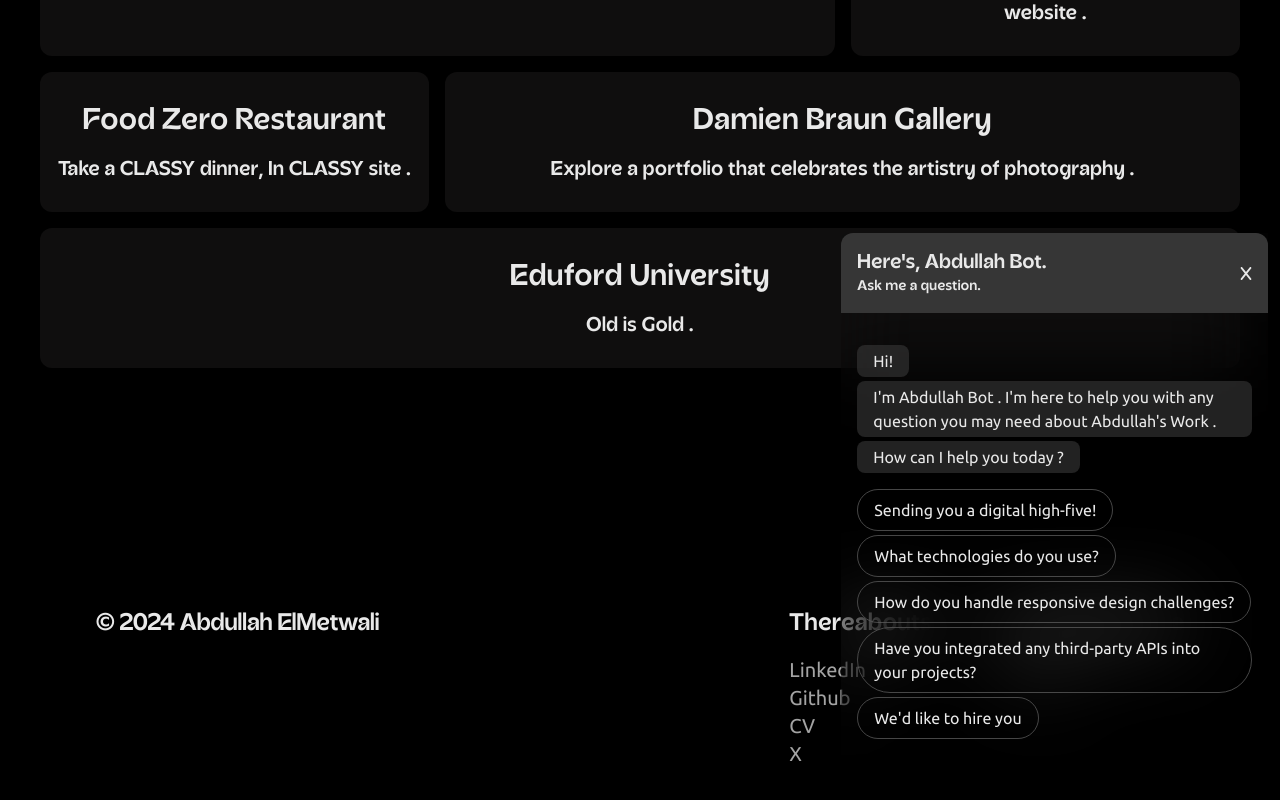
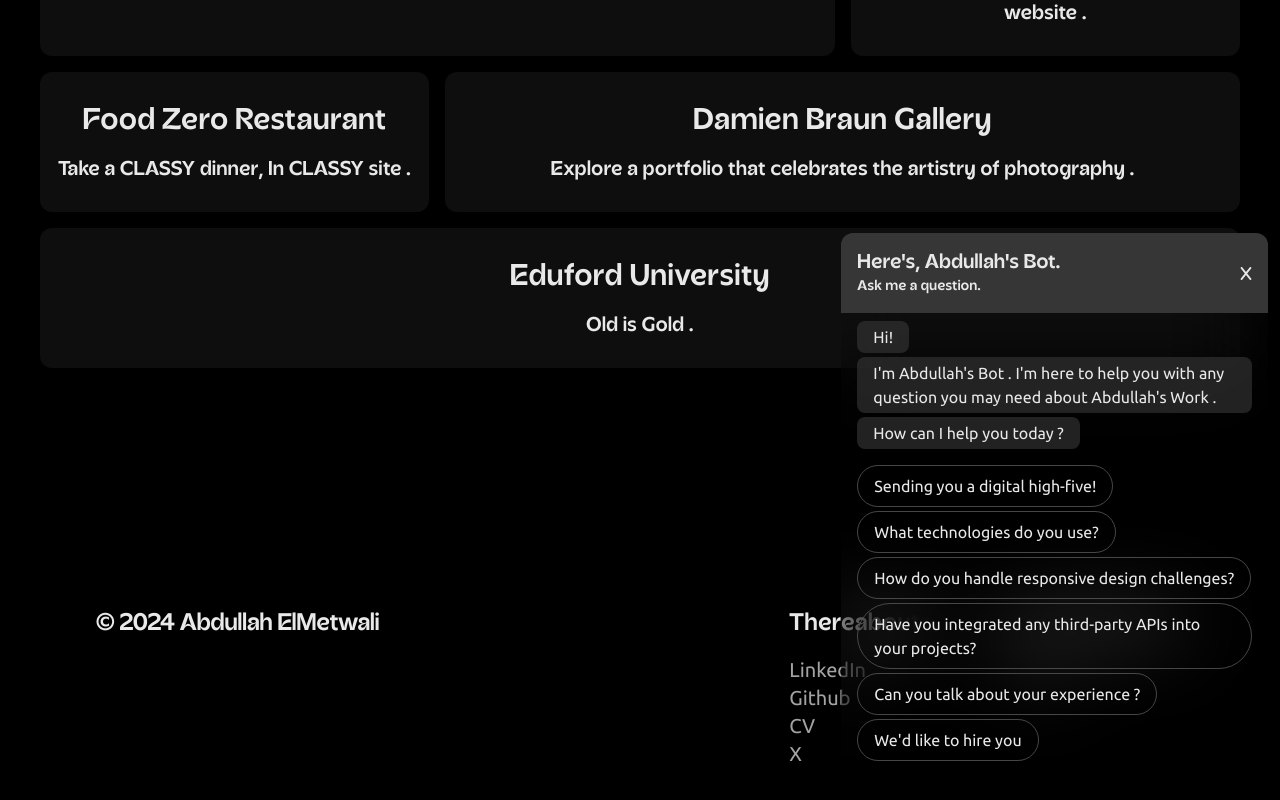
Before and after one commit to abdullahelmetwali/MyPortfolio, a React (Vite) app: page /work in a window 1280 px wide. Shown: the part 791-1591 px from the top of the page. Built offline with nearby package versions, Linux system fonts and the light colour scheme.

Commit message:
Bot Question

```diff
--- a/src/components/ContactBot.jsx
+++ b/src/components/ContactBot.jsx
@@ -56,7 +56,7 @@ const ContactBot = (props) => {
     >
       <header className="bg-[#373737fe] flex justify-between items-center  w-full tracking-wide rounded-tr-xl textAcorn rounded-tl-xl p-4">
         <div>
-          <h2 className="textAcorn text-xl">Here&apos;s, Abdullah Bot.</h2>
+          <h2 className="textAcorn text-xl">Here&apos;s, Abdullah&apos;s Bot.</h2>
           <p className="text-sm">Ask me a question.</p>
         </div>
         <img
--- a/src/components/ProjectDetails.jsx
+++ b/src/components/ProjectDetails.jsx
@@ -27,7 +27,6 @@ const ProjectDetails = () => {
   }, [displayedProject , WorkProjects]);
 
   useEffect(() => {
-    // setPageTitle(displayedProject.projectName)
     window.scrollTo({
       top: 0,
       behavior: "auto",
--- a/src/json/appData.json
+++ b/src/json/appData.json
@@ -5,7 +5,7 @@
         "projectMainImg": "/imgs/BlackWolfECommerceMain.png",
         "projectOverView": "I made this platform, and so improved performance by optimizing search functionalities, cart management processes, and product retrieval speeds. My enhancements include introducing animations across the site to enhance user engagement and navigation. Users now receive immediate error messages when attempting to add out-of-stock or duplicate products to their carts. I have expanded all products offerings to cater to a broader range of user interests, and streamlined the process for easily adding items from both the homepage and product pages. Additionally, I have developed new user views such as 'About,' 'Account,' and 'Register' pages, integrating seamless account creation and management through REST API. Our product catalog now features intuitive filters and detailed product information, ensuring a consistently responsive design that optimizes the user experience for all.",
         "projectCaption": "When effortless shopping meets sleek design on a website ...",
-        "projectLiveServer": "https://abdullahelmetwali.github.io/BlackWolfECommerce/",
+        "projectLiveServer": "https://black-wolf-ecommerce.netlify.app/",
         "projectRepo" : "https://github.com/abdullahelmetwali/BlackWolfECommerce",
         "projectTechnologies": [
             "JavaScript",
@@ -96,8 +96,8 @@
         }
     ],
     "BotData" : {
-        "botIntro" : ["Hi!" , "I'm Abdullah Bot . I'm here to help you with any question you may need about Abdullah's Work . " ,"How can I help you today ?"],
-        "botQuestions" : ["Sending you a digital high-five!" , "What technologies do you use?" , "How do you handle responsive design challenges?" , "Have you integrated any third-party APIs into your projects?" , "We'd like to hire you"],
+        "botIntro" : ["Hi!" , "I'm Abdullah's Bot . I'm here to help you with any question you may need about Abdullah's Work . " ,"How can I help you today ?"],
+        "botQuestions" : ["Sending you a digital high-five!" ,  "What technologies do you use?" , "How do you handle responsive design challenges?" , "Have you integrated any third-party APIs into your projects?" , "Can you talk about your experience ? ", "We'd like to hire you"],
         "botAnswers" : [
             {
                 "question" : "Sending you a digital high-five!",
@@ -105,7 +105,11 @@
             },
             {
                 "question" : "What technologies do you use?",
-                "answers" : ["Here's what I use" , "HTML, CSS, JavaScript, SCSS (Sass), ReactJS (including React Router & Redux ), VueJS (including Vuex ), TailwindUI for styling and NPM for package managment"]
+                "answers" : ["Here's what I use" , "HTML, CSS, JavaScript, SCSS (Sass), ReactJS (including React Router & Redux ), VueJS (including Vuex ), TailwindUI for styling." , "NPM for package managment , Vite for project building and Jest for testing."]
+            },
+            {
+                "question" : "Can you talk about your experience ? ",
+                "answers" : ["Yeah Sure!" , "I'm a self-motivated and dedicated self-taught Front-End Developer. I started my journey by learning technologies like HTML, CSS, and JavaScript through YouTube and other online resources." ,"My second step was getting a training opportunity at Reeras Technologies, where I gained practical experience in HTML and CSS. After that, I continued learning on my own, deepening my knowledge and expanding my skills." ,"Currently, I am a Front-End Intern at NexusDevops, where I have been working since June 29, 2024. In addition, I hold another Front-End Internship at Azzrk, starting from July 7, 2024. These roles have provided me with valuable hands-on experience and the opportunity to work on real-world projects." , "Additionally, I am part of a Front-End team at Hackathon Group, working on an exciting project." , "Believing in Allah and with a passion for continuous learning, my journey in front-end development continues to evolve."]
             },
             {
                 "question" : "How do you handle responsive design challenges?",
```
Also changed, not shown: 4 other files (tests, documents, lock files or other folders).
